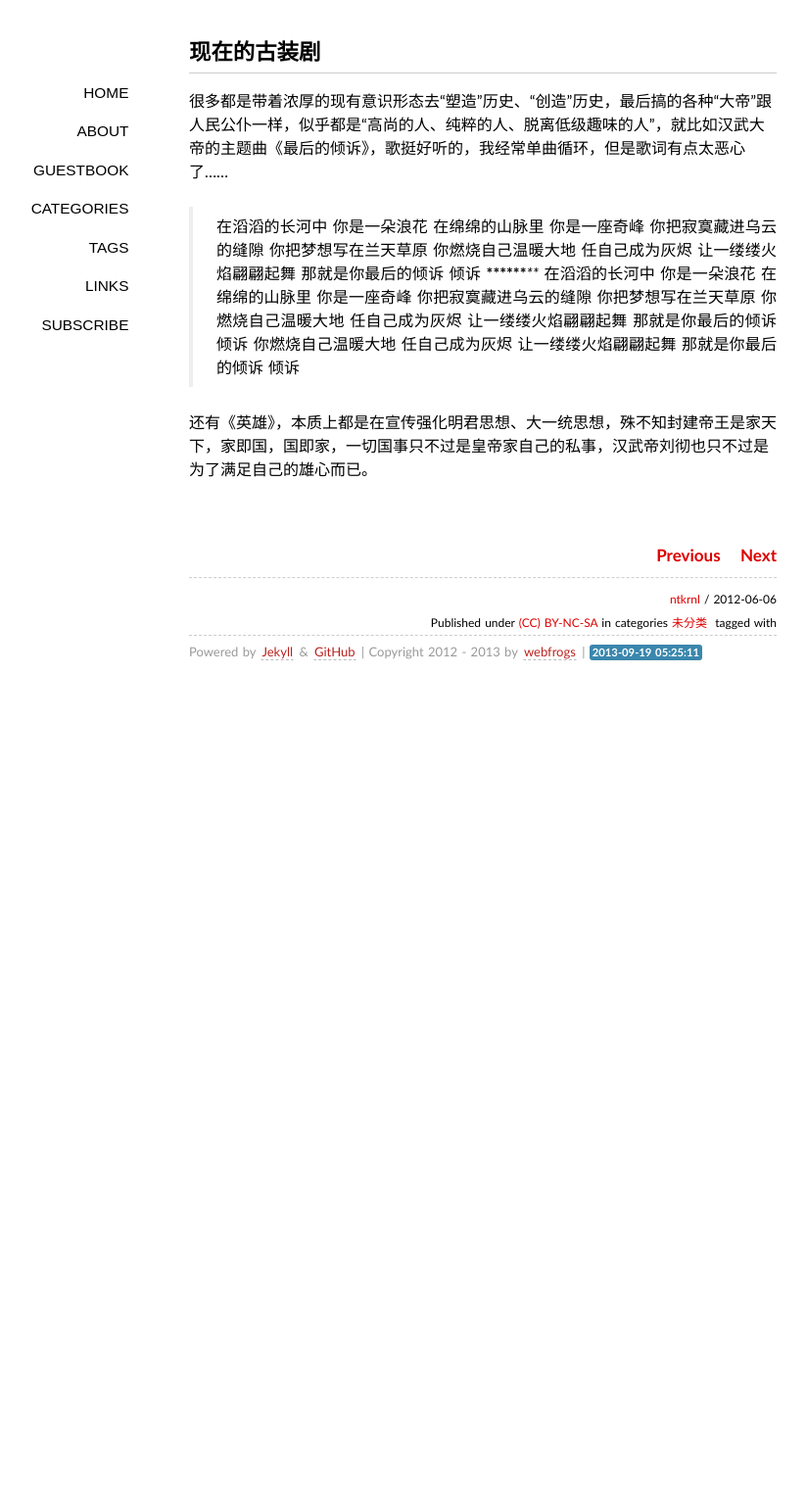
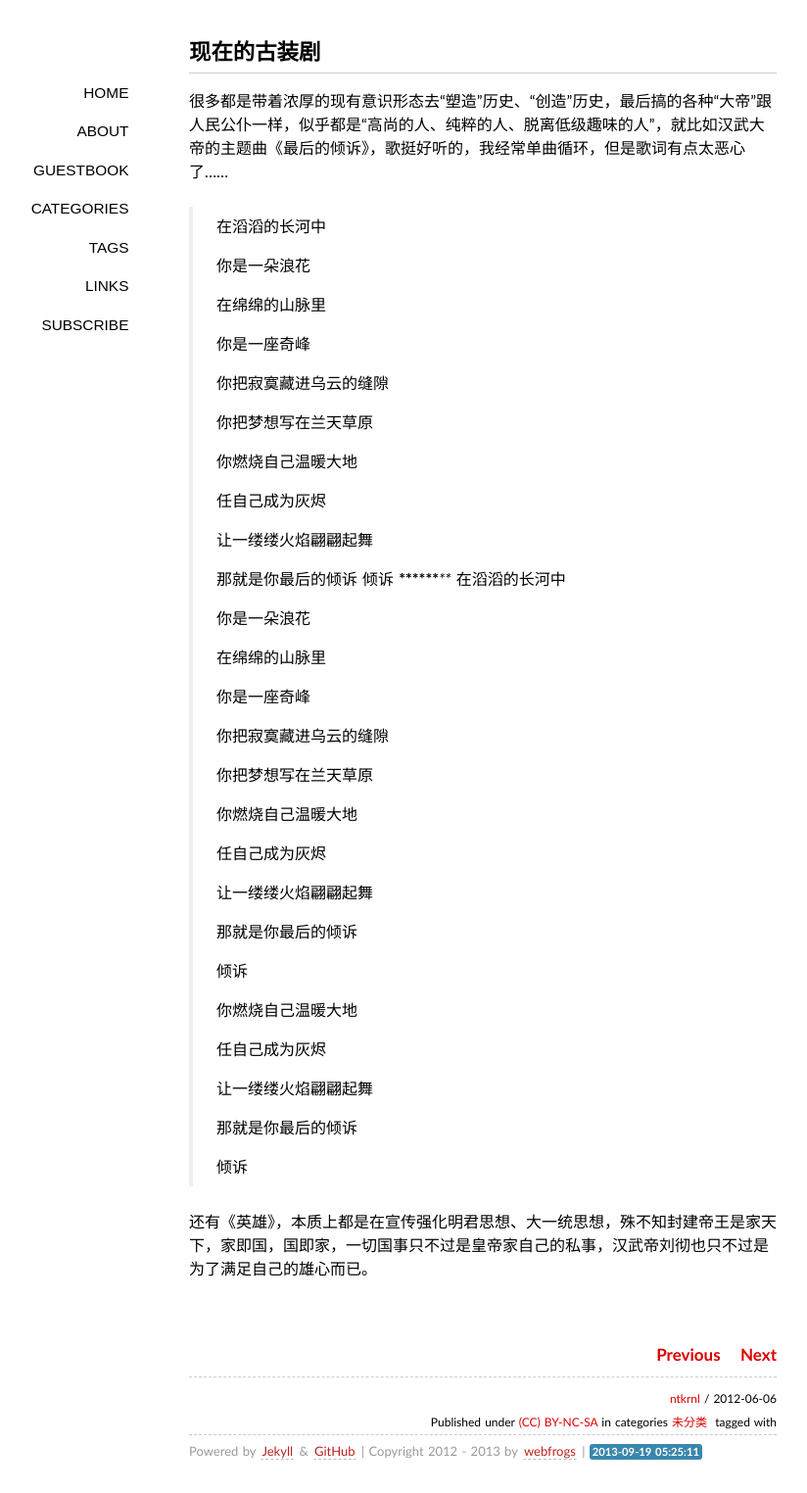
Before and after one commit to ntkrnl/ntkrnl.github.io, a Jekyll site: the page built from _posts/2012-06-06-now-the-costume-play.markdown, in a window 1280 px wide. Shown: the whole page at 98% size, without its empty margins (147-971 px from the left). Built offline with Jekyll 4.4.1, drawn with Linux system fonts in a browser that asks for light colours; some web fonts are replaced; Markdown is read by kramdown in place of the engine named in the settings; comment, search, counter and statistics services are not loaded; before the commit the page ends 900 px from its top, so only the background shows below that; part of the change alters nothing that is shown.

```diff
--- a/_posts/2012-06-06-now-the-costume-play.markdown
+++ b/_posts/2012-06-06-now-the-costume-play.markdown
@@ -11,37 +11,58 @@ categories:
 ---
 
 很多都是带着浓厚的现有意识形态去“塑造”历史、“创造”历史，最后搞的各种“大帝”跟人民公仆一样，似乎都是“高尚的人、纯粹的人、脱离低级趣味的人”，就比如汉武大帝的主题曲《最后的倾诉》，歌挺好听的，我经常单曲循环，但是歌词有点太恶心了……
-<!-- more -->
-
-
 > 在滔滔的长河中
-你是一朵浪花
-在绵绵的山脉里
-你是一座奇峰
-你把寂寞藏进乌云的缝隙
-你把梦想写在兰天草原
-你燃烧自己温暖大地
-任自己成为灰烬
-让一缕缕火焰翩翩起舞
-那就是你最后的倾诉
-倾诉
-**********************
-在滔滔的长河中
-你是一朵浪花
-在绵绵的山脉里
-你是一座奇峰
-你把寂寞藏进乌云的缝隙
-你把梦想写在兰天草原
-你燃烧自己温暖大地
-任自己成为灰烬
-让一缕缕火焰翩翩起舞
-那就是你最后的倾诉
-倾诉
-你燃烧自己温暖大地
-任自己成为灰烬
-让一缕缕火焰翩翩起舞
-那就是你最后的倾诉
-倾诉
+>
+> 你是一朵浪花
+>
+> 在绵绵的山脉里
+>
+> 你是一座奇峰
+>
+> 你把寂寞藏进乌云的缝隙
+>
+> 你把梦想写在兰天草原
+>
+> 你燃烧自己温暖大地
+>
+> 任自己成为灰烬
+>
+> 让一缕缕火焰翩翩起舞
+>
+> 那就是你最后的倾诉
+> 倾诉
+> **********************
+> 在滔滔的长河中
+>
+> 你是一朵浪花
+>
+> 在绵绵的山脉里
+>
+> 你是一座奇峰
+>
+> 你把寂寞藏进乌云的缝隙
+>
+> 你把梦想写在兰天草原
+>
+> 你燃烧自己温暖大地
+>
+> 任自己成为灰烬
+>
+> 让一缕缕火焰翩翩起舞
+>
+> 那就是你最后的倾诉
+>
+> 倾诉
+>
+> 你燃烧自己温暖大地
+>
+> 任自己成为灰烬
+>
+> 让一缕缕火焰翩翩起舞
+>
+> 那就是你最后的倾诉
+>
+> 倾诉
 
 
 还有《英雄》，本质上都是在宣传强化明君思想、大一统思想，殊不知封建帝王是家天下，家即国，国即家，一切国事只不过是皇帝家自己的私事，汉武帝刘彻也只不过是为了满足自己的雄心而已。
```
